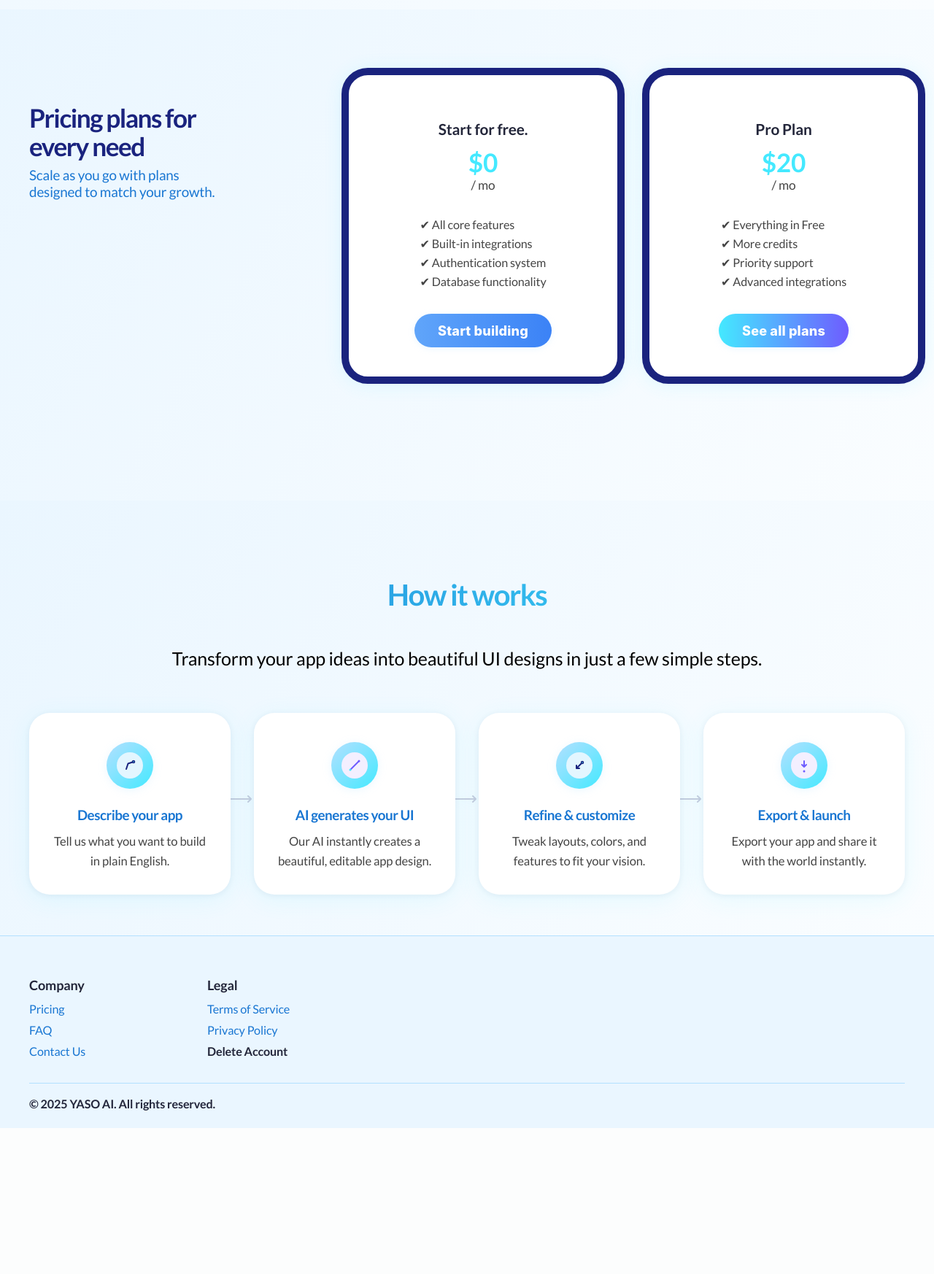
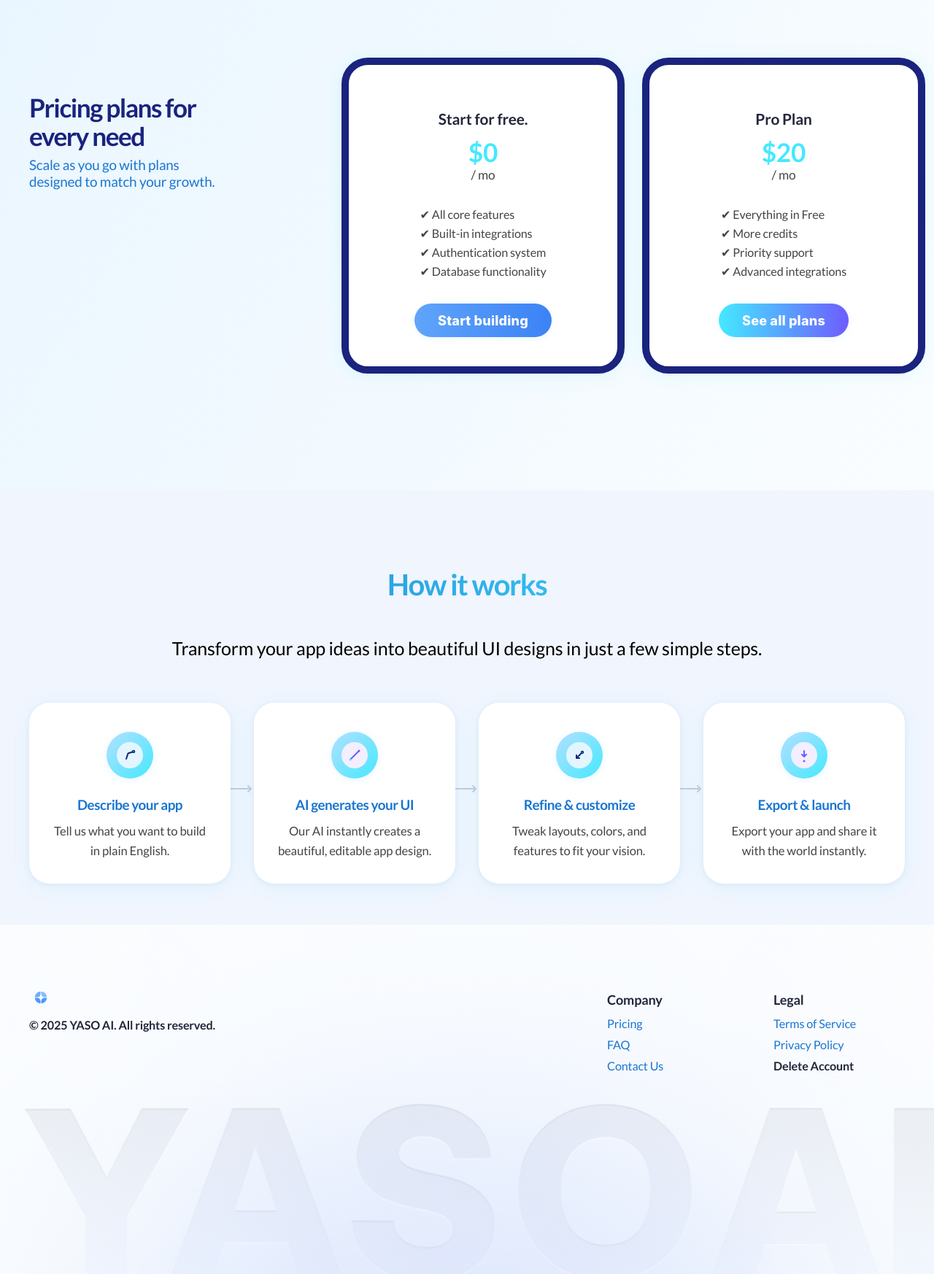
Before and after one commit to tomeryasu/APPS-AI1, a FastAPI app: page / in a window 1280 px wide. Shown: the part 3379-5125 px from the top of the page at 73% size. Before the commit the page ends 4925 px from the top, so only its background shows below. Run offline with FastAPI, Linux system fonts and the light colour scheme.

Commit message:
initial commit

```diff
--- a/app/static/style.css
+++ b/app/static/style.css
@@ -309,13 +309,8 @@
   display: flex;
   align-items: center;
   justify-content: center;
-  background: #fafdff;
-  border-radius: 18px;
-  padding: 0.5rem 0.7rem 0.5rem 1.1rem;
   box-sizing: border-box;
   margin-bottom: 1.1rem;
-  border: 1.5px solid #e3e8f0;
-  box-shadow: 2px 2px 8px #e3e8f0, -2px -2px 8px #fff;
 }
 .input-row input[type="text"] {
   flex: 1;
@@ -359,7 +354,8 @@
 .suggestions {
   display: flex;
   flex-wrap: wrap;
-  gap: 0.7rem;
+  gap: 1.5rem;
+  margin-top: 15px;
   margin-bottom: 0.2rem;
   justify-content: center;
 }
@@ -776,7 +772,7 @@
 
 /* === How it Works Section: Modern, Engaging Design === */
 .howitworks-modern-section {
-  background: linear-gradient(120deg, #eaf6ff 0%, #fafdff 100%);
+  background: #f1f5fe;
   padding: 72px 0 56px 0;
   position: relative;
   overflow: hidden;
@@ -965,9 +961,9 @@
 
 /* ===== Footer ===== */
 .footer {
-  background: #eaf6ff;
+  background: #f1f5fe url('/static/footer-bg-2.png') center bottom no-repeat;
+  background-size: cover;
   padding: 48px 0 24px 0;
-  border-top: 1.5px solid #b3e0ff;
   text-align: left;
 }
 .footer-main {
@@ -1015,9 +1011,34 @@
   font-weight: 700 !important;
 }
 .footer-bottom {
-  border-top: 1px solid #b3e0ff;
   padding-top: 18px;
+  width: 100%;
+  margin-top: 18px;
+  display: flex;
+  flex-direction: row;
+  align-items: flex-start;
+  justify-content: space-between;
+  gap: 32px;
   text-align: left;
+}
+.footer-bottom-left {
+  display: flex;
+  flex-direction: column;
+  align-items: flex-start;
+  gap: 6px;
+}
+.footer-bottom-right {
+  display: flex;
+  flex-direction: row;
+  gap: 48px;
+  align-items: flex-start;
+}
+.footer-logo {
+  width: 32px;
+  height: 32px;
+  vertical-align: middle;
+  margin-right: 12px;
+  display: inline-block;
 }
 .footer-copyright {
   color: #23263a;
@@ -1109,3 +1130,10 @@
     border-radius: 18px;
   }
 }
+
+.footer-bg-wrapper {
+  background: #f1f5fe;
+  width: 100vw;
+  margin: 0;
+  padding: 0;
+}
--- a/app/templates/index.html
+++ b/app/templates/index.html
@@ -70,7 +70,6 @@
               </button>
             </div>
           </form>
-          <div class="suggestion-label">
         </div>
         <div class="suggestions">
           <div class="suggestion-pill">Reporting Dashboard</div>
@@ -78,7 +77,6 @@
           <div class="suggestion-pill">Onboarding Portal</div>
           <div class="suggestion-pill">Networking App</div>
           <div class="suggestion-pill">Room Visualizer</div>
-          </div>
         </div>
         {% if output %}
         <div class="output-container">
@@ -485,7 +483,12 @@
     <!-- Footer Section -->
     <footer class="footer">
       <div class="footer-main">
-        <div class="footer-cols">
+                <div class="footer-bottom">
+          <div class="footer-bottom-left">
+            <img src="/static/logo.png" alt="YASO AI Logo" class="footer-logo" style="width:32px;height:32px;display:block;margin-bottom:6px;" />
+            <span class="footer-copyright">© 2025 YASO AI. All rights reserved.</span>
+          </div>
+          <div class="footer-bottom-right">
             <div class="footer-col">
               <div class="footer-heading">Company</div>
               <ul class="footer-links">
@@ -503,11 +506,12 @@
               </ul>
             </div>
           </div>
-        <div class="footer-bottom">
-          <span class="footer-copyright">© 2025 YASO AI. All rights reserved.</span>
         </div>
       </div>
     </footer>
+    <div class="footer-bg-wrapper">
+      <img src="/static/footer-bg.png" alt="Footer Background" style="width:100vw;max-width:100%;display:block;margin:0 auto 0 auto;">
+    </div>
     <script src="/static/script.js"></script>
     <style>
       .pricing-card-animate.js-hover {
```
Also changed, not shown: app/static/footer-bg-2.png (added), app/static/footer-bg.png (added), 1 other file. Lines whose indentation alone changed are shown as unchanged.
